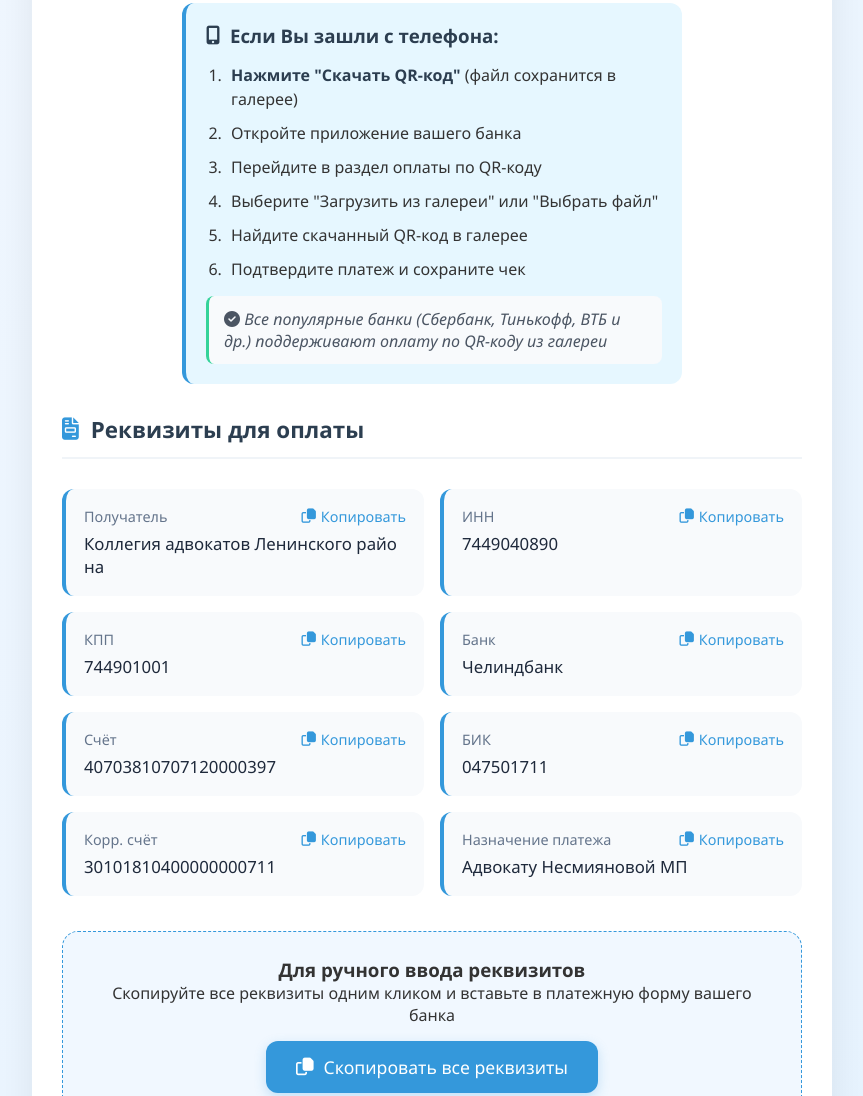
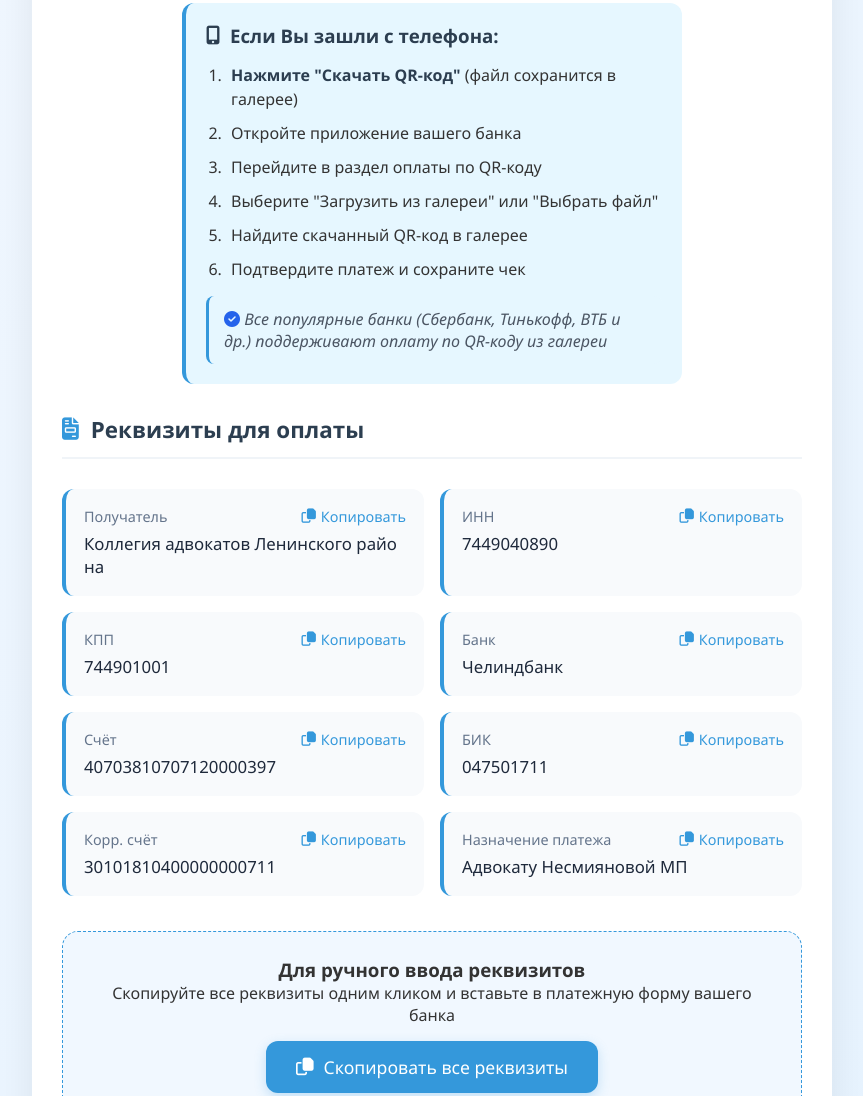
Before and after one commit to sofiya-nes/Rekvisity, a plain HTML site: page index.html in a window 1280 px wide. Shown: the part 1045-2141 px from the top of the page, without its empty margins (208-1071 px from the left). Drawn offline with Linux system fonts and the light colour scheme.

Commit message:
Update index.html

```diff
--- a/index.html
+++ b/index.html
@@ -216,11 +216,15 @@
         .support-note {
             margin-top: 15px;
             padding: 12px 15px;
-            background: #f8fafc;
+            background: #e6f7ff;
             border-radius: 8px;
             font-style: italic;
             color: #4b5563;
-            border-left: 3px solid #34d399;
+            border-left: 3px solid #3498db;
+        }
+
+        .support-note i {
+            color: #2563eb;
         }
 
         /* Детали реквизитов */
```
